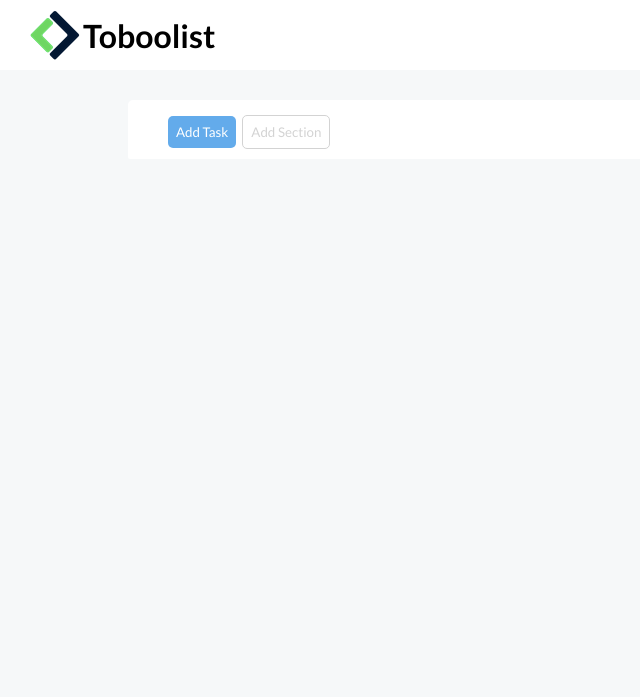
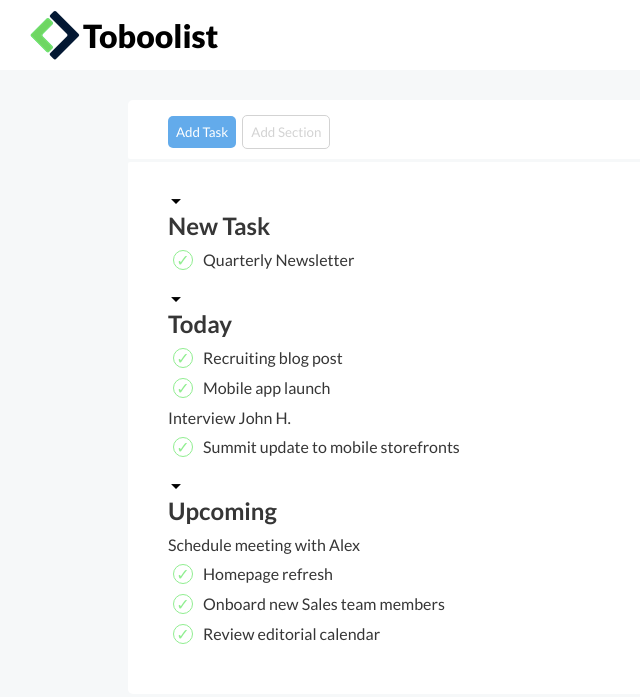
Before and after one commit to chazn3x/html-css-toboolist, a plain HTML site: page index.html in a window 1280 px wide. Shown: the whole page, without its empty margins (0-640 px from the left). Drawn offline with Linux system fonts and the light colour scheme.

Commit message:
sviluppo lista, cerchi e spunte

```diff
--- a/css/style.css
+++ b/css/style.css
@@ -14,6 +14,7 @@ header .logo {
 }
 header .logo h1 {
     display: inline-block;
+    font-weight: 900;
 }
 header .logo h1, header .logo img {
     vertical-align: middle;
@@ -52,3 +53,34 @@ main .buttons .btn-due {
     border: 1px solid lightgray;
     background-color: white;
 }
+/* lista */
+main .container.list {
+    margin-top: 3px;
+    border-radius: 2px 2px 5px 5px;
+    padding-top: 30px;
+    padding-bottom: 30px;
+    color: rgb(54, 54, 54);
+}
+main .todolist .first-item {
+    list-style-image: url(../img/arrow-down.png);
+    list-style-position: inside;
+    margin-bottom: 20px;
+}
+main .todolist .second-item {
+    list-style: none;
+    margin: 10px 0;
+    vertical-align: middle;
+}
+main .todolist .second-item .circle {
+    display: inline-block;
+    border: 1px solid;
+    border-radius: 50%;
+    line-height: 18px;
+    width: 20px;
+    margin-right: 10px;
+    margin-left: 5px;
+    text-align: center;
+}
+main .todolist .second-item .circle.tick {
+    color: lightgreen;
+}
--- a/index.html
+++ b/index.html
@@ -7,7 +7,7 @@
     <link rel="stylesheet" href="css/style.css">
     <link rel="preconnect" href="https://fonts.googleapis.com">
     <link rel="preconnect" href="https://fonts.gstatic.com" crossorigin>
-    <link href="https://fonts.googleapis.com/css2?family=Lato:wght@300;400;700&display=swap" rel="stylesheet">
+    <link href="https://fonts.googleapis.com/css2?family=Lato:wght@300;400;700;900&display=swap" rel="stylesheet">
     <title>Toboolist</title>
 </head>
 <body>
@@ -27,6 +27,34 @@
                 <button class="btn btn-due">Add Section</button>
             </div>
         </div>
+        <!-- corpo lista -->
+        <div class="container list">
+            <div class="todolist">
+                <ul>
+                    <li class="first-item"><h2>New Task</h2>
+                        <ul>
+                            <li class="second-item"><span class="circle tick">&#10003;</span>Quarterly Newsletter</li>
+                        </ul>
+                    </li>
+                    <li class="first-item"><h2>Today</h2>
+                        <ul>
+                            <li class="second-item"><span class="circle tick">&#10003;</span>Recruiting blog post</li>
+                            <li class="second-item"><span class="circle tick">&#10003;</span>Mobile app launch</li>
+                            <li class="second-item cross">Interview John H.</li>
+                            <li class="second-item"><span class="circle tick">&#10003;</span>Summit update to mobile storefronts</li>
+                        </ul>
+                    </li>
+                    <li class="first-item"><h2>Upcoming</h2>
+                        <ul>
+                            <li class="second-item cross">Schedule meeting with Alex</li>
+                            <li class="second-item"><span class="circle tick">&#10003;</span>Homepage refresh</li>
+                            <li class="second-item"><span class="circle tick">&#10003;</span>Onboard new Sales team members</li>
+                            <li class="second-item"><span class="circle tick">&#10003;</span>Review editorial calendar</li>
+                        </ul>
+                    </li>
+                </ul>
+            </div>
+        </div>
     </main>
 </body>
 </html>
```
Also changed, not shown: img/arrow-down.png (added).
